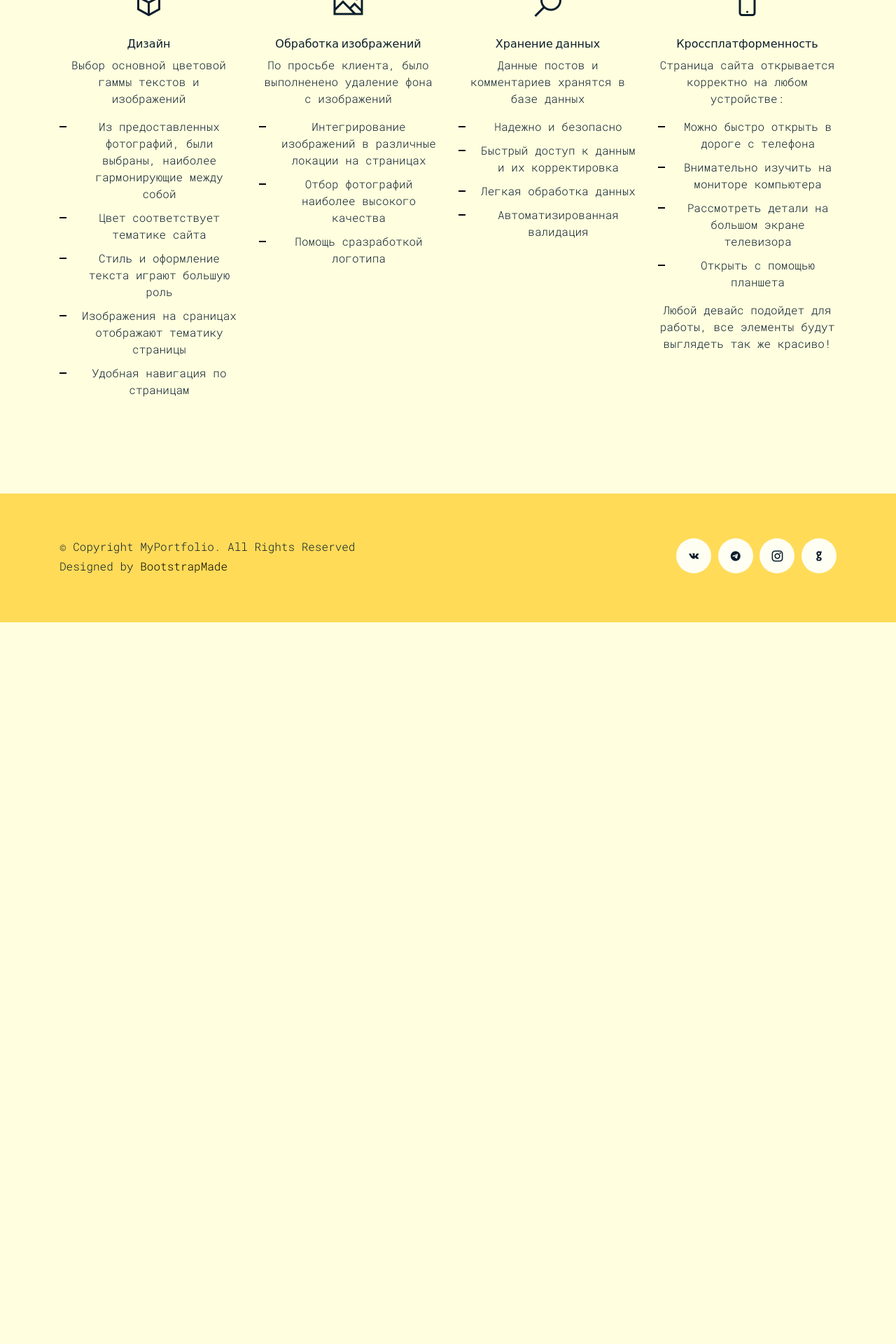
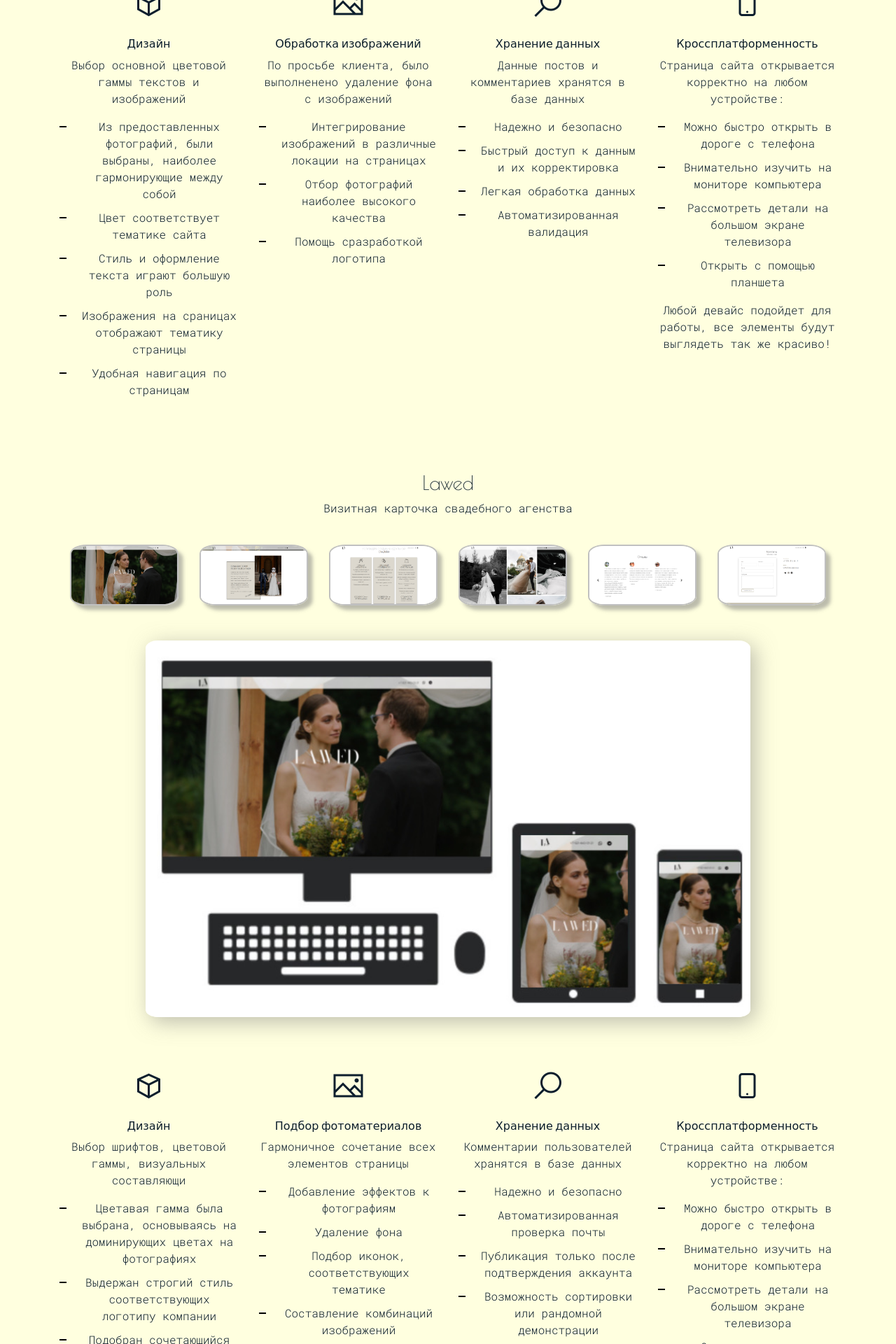
Before and after one commit to polinanechaeva25/cv, a Django app: page /works/ in a window 1280 px wide. Shown: the part 1200-3120 px from the top of the page at 70% size. Before the commit the page ends 2089 px from the top, so only its background shows below. Run offline with Django 4.2, Linux system fonts and the light colour scheme; some libraries are stand-ins or nearby versions.

Commit message:
added lawed

```diff
--- a/cv/mainapp/templates/mainapp/works.html
+++ b/cv/mainapp/templates/mainapp/works.html
@@ -11,7 +11,7 @@
               <div class="container">
         <div class="row justify-content-center text-center mb-4">
           <div>
-            <h3 class="h3 heading">Сайт йоги</h3>
+            <h3 class="h3 heading">YogaHanna</h3>
             <p>Площадка для продажи авторских онлайн-курсов по йоге</p>
           </div>
         </div>
@@ -101,6 +101,96 @@
 
 <br>
 
+<div class="site-section">
 
+      <div class="container img-site-container">
+
+              <div class="container">
+        <div class="row justify-content-center text-center mb-4">
+          <div>
+            <h3 class="h3 heading">Lawed</h3>
+            <p>Визитная карточка свадебного агенства</p>
+          </div>
+        </div>
+
+        <div class="row">
+          <div class="col-4 col-sm-4 col-md-2 mb-50">
+            <a href="{% static 'img/lawed_1.png' %}" class="client-logo highslide" onclick="return hs.expand(this)">
+              <img src="{% static 'img/lawed_1.png' %}" alt="Image" class="img-fluid lawed img-mini"></a>
+          </div>
+          <div class="col-4 col-sm-4 col-md-2 mb-50">
+            <a href="{% static 'img/lawed_2.png' %}" class="client-logo highslide" onclick="return hs.expand(this)">
+              <img src="{% static 'img/lawed_2.png' %}" alt="Image" class="img-fluid lawed img-mini"></a>
+          </div>
+          <div class="col-4 col-sm-4 col-md-2 mb-50">
+            <a href="{% static 'img/lawed_3.png' %}" class="client-logo highslide" onclick="return hs.expand(this)">
+              <img src="{% static 'img/lawed_3.png' %}" alt="Image" class="img-fluid lawed img-mini"></a>
+          </div>
+          <div class="col-4 col-sm-4 col-md-2 mb-50">
+            <a href="{% static 'img/lawed_4.png' %}" class="client-logo highslide" onclick="return hs.expand(this)">
+              <img src="{% static 'img/lawed_4.png' %}" alt="Image" class="img-fluid lawed img-mini"></a>
+          </div>
+          <div class="col-4 col-sm-4 col-md-2 mb-50">
+            <a href="{% static 'img/lawed_5.png' %}" class="client-logo highslide" onclick="return hs.expand(this)">
+              <img src="{% static 'img/lawed_5.png' %}" alt="Image" class="img-fluid lawed img-mini"></a>
+          </div>
+          <div class="col-4 col-sm-4 col-md-2 mb-50">
+            <a href="{% static 'img/lawed_6.png' %}" class="client-logo highslide" onclick="return hs.expand(this)">
+              <img src="{% static 'img/lawed_6.png' %}" alt="Image" class="img-fluid lawed img-mini"></a>
+          </div>
+        </div>
+        <img class="img-site mb-50" src="{% static 'img/lawed_cross.jpeg' %}">
+      </div>
+<br>
+        <div class="row">
+
+          <div class="col-12 col-sm-6 col-md-6 col-lg-3">
+            <span class="la la-cube la-3x mb-4"></span>
+            <h4 class="h4 mb-2">Дизайн</h4>
+            <p>Выбор шрифтов, цветовой гаммы, визуальных составляющи</p>
+            <ul class="list-unstyled list-line">
+              <li>Цветавая гамма была выбрана, основываясь на доминирующих цветах на фотографиях</li>
+              <li>Выдержан строгий стиль соответствующих логотипу компании</li>
+              <li>Подобран сочетающийся шрифт</li>
+              <li>Разработана галерея изображений по желанию клиента</li>
+            </ul>
+          </div>
+          <div class="col-12 col-sm-6 col-md-6 col-lg-3">
+            <span class="la la-image la-3x mb-4"></span>
+            <h4 class="h4 mb-2">Подбор фотоматериалов</h4>
+            <p>Гармоничное сочетание всех элементов страницы</p>
+            <ul class="list-unstyled list-line">
+              <li>Добавление эффектов к фотографиям</li>
+              <li>Удаление фона</li>
+              <li>Подбор иконок, соответствующих тематике</li>
+              <li>Составление комбинаций изображений</li>
+            </ul>
+          </div>
+          <div class="col-12 col-sm-6 col-md-6 col-lg-3">
+            <span class="la la-search la-3x mb-4"></span>
+            <h4 class="h4 mb-2">Хранение данных</h4>
+            <p>Комментарии пользователей хранятся в базе данных</p>
+            <ul class="list-unstyled list-line">
+              <li>Надежно и безопасно</li>
+              <li>Автоматизированная проверка почты</li>
+              <li>Публикация только после подтверждения аккаунта</li>
+              <li>Возможность сортировки или рандомной демонстрации</li>
+            </ul>
+          </div>
+          <div class="col-12 col-sm-6 col-md-6 col-lg-3">
+            <span class="la la-mobile la-3x mb-4"></span>
+            <h4 class="h4 mb-2">Кроссплатформенность</h4>
+            <p>Страница сайта открывается корректно на любом устройстве:</p>
+            <ul class="list-unstyled list-line">
+              <li>Можно быстро открыть в дороге с телефона</li>
+              <li>Внимательно изучить на мониторе компьютера</li>
+              <li>Рассмотреть детали на большом экране телевизора</li>
+              <li>Открыть с помощью планшета</li>
+            </ul>
+            <p>Любой девайс подойдет для работы, все элементы будут выглядеть так же красиво!</p>
+          </div>
+        </div>
+      </div>
+  </div>
 
   {% endblock %}
--- a/cv/static/css/style.css
+++ b/cv/static/css/style.css
@@ -863,3 +863,7 @@ h6,
 .top{
     flex-grow: 1;
 }
+.lawed{
+    height: 100%;
+    object-fit: cover;
+}
```
Also changed, not shown: cv/static/img/lawed_1.png (added), cv/static/img/lawed_2.png (added), cv/static/img/lawed_3.png (added), cv/static/img/lawed_4.png (added), cv/static/img/lawed_5.png (added), cv/static/img/lawed_6.png (added), cv/static/img/lawed_cross.jpeg (added).
